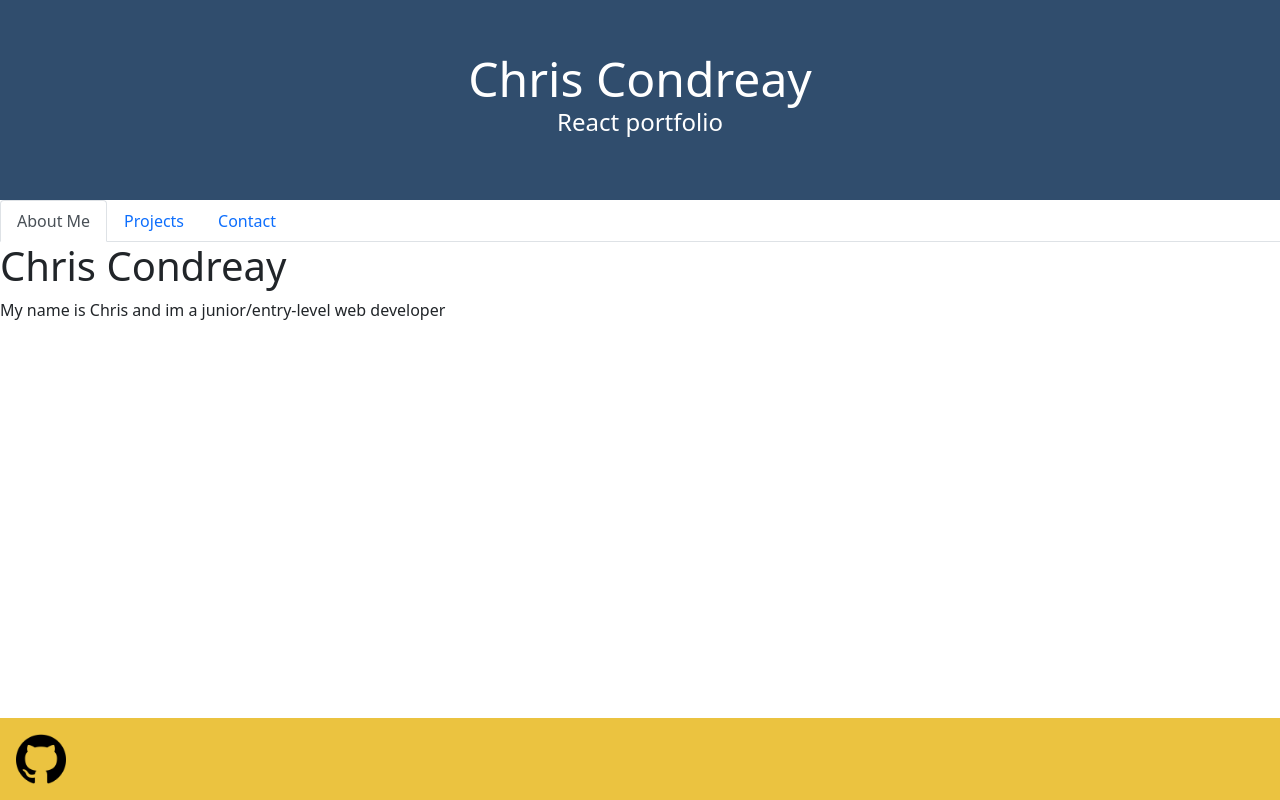
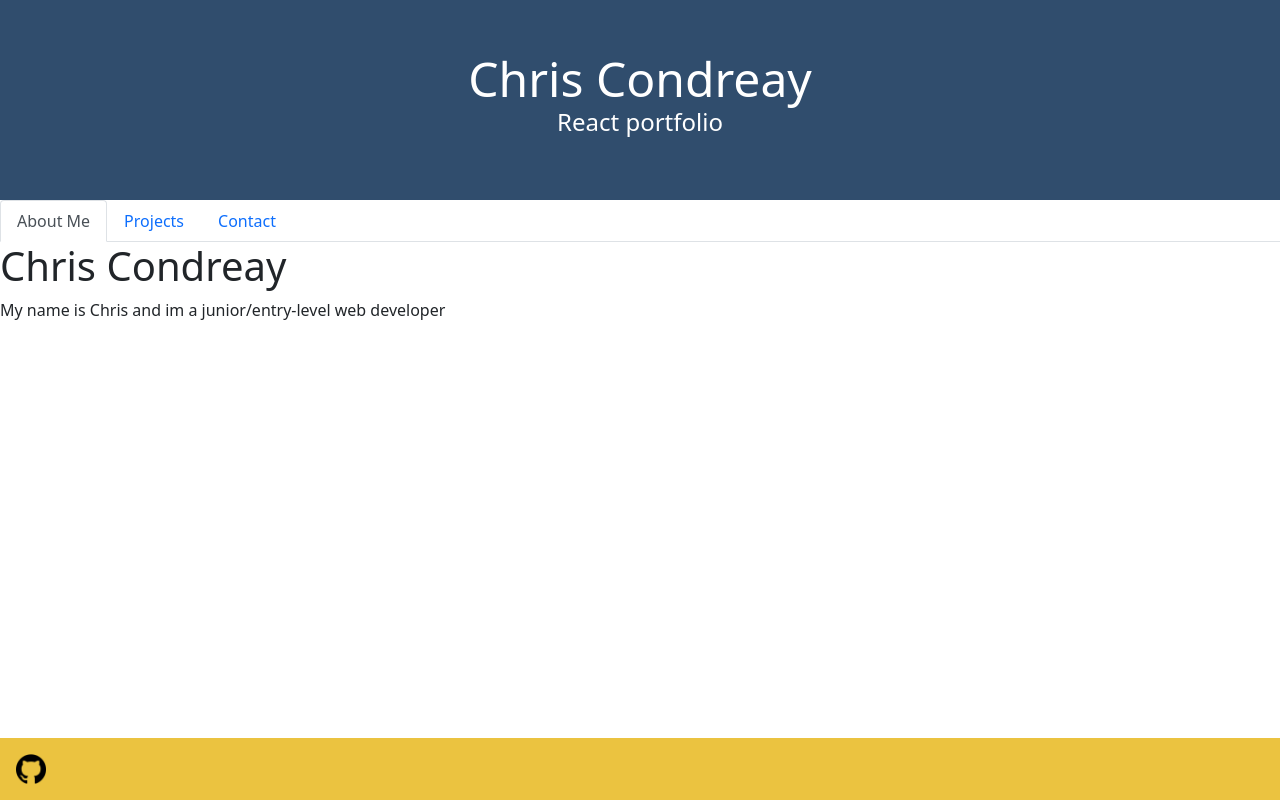
Before and after one commit to chriscondreay/React-Porfolio, a React (Create React App) app: page / in a window 1280 px wide. Built offline with nearby package versions, Linux system fonts and the light colour scheme.

Commit message:
added deploy in readme

```diff
--- a/src/styles/footer.css
+++ b/src/styles/footer.css
@@ -9,5 +9,5 @@
 }
 
 .footer img {
-  width: 50px;
+  width: 30px;
 }
```
Also changed, not shown: 1 other file (tests, documents, lock files or other folders).
